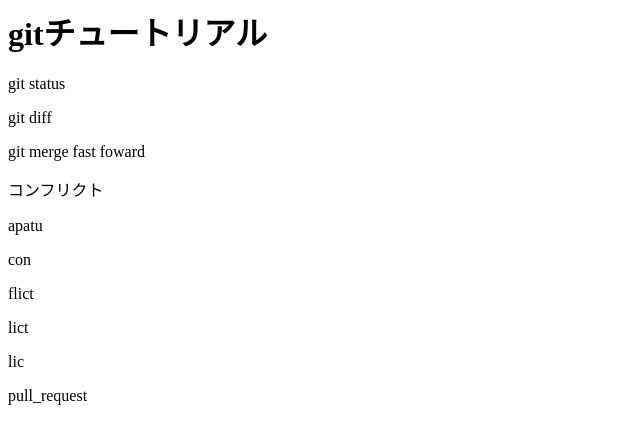
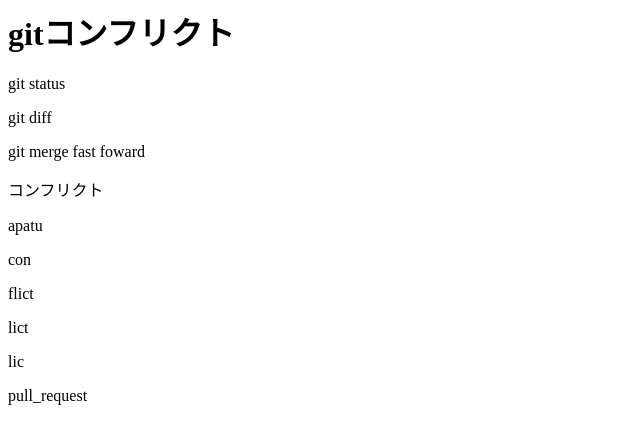
Before and after one commit to tanaka343/git_tutorial, a plain HTML site: page index.html in a window 1280 px wide. Shown: the whole page, without its empty margins (0-640 px from the left). Drawn offline with Linux system fonts and the light colour scheme.

Commit message:
conflict

```diff
--- a/index.html
+++ b/index.html
@@ -1,4 +1,4 @@
-<h1>gitチュートリアル</h1>
+<h1>gitコンフリクト</h1>
 <p>git status</p>
 <p>git diff</p>
 <p>git merge fast foward</p>
```
